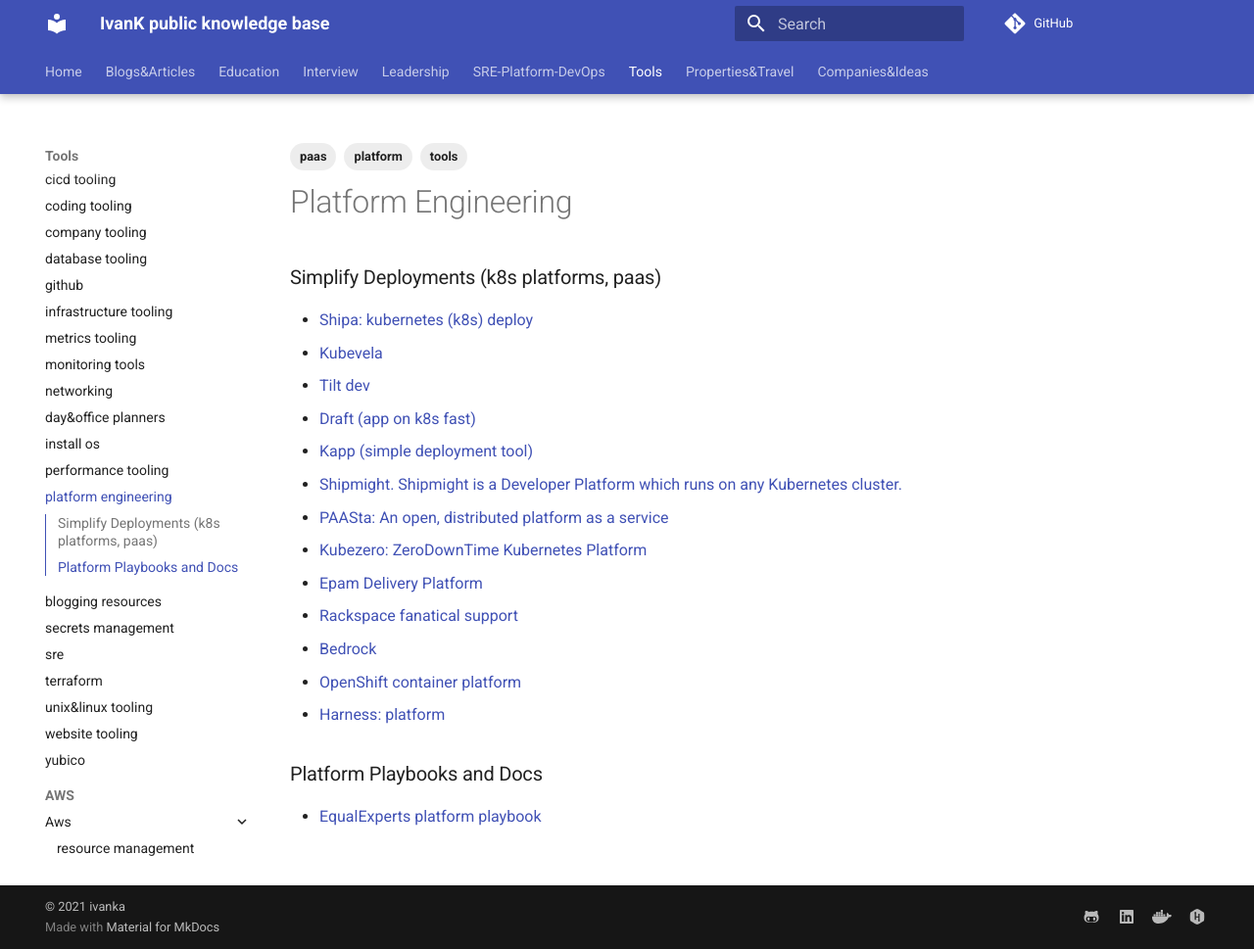
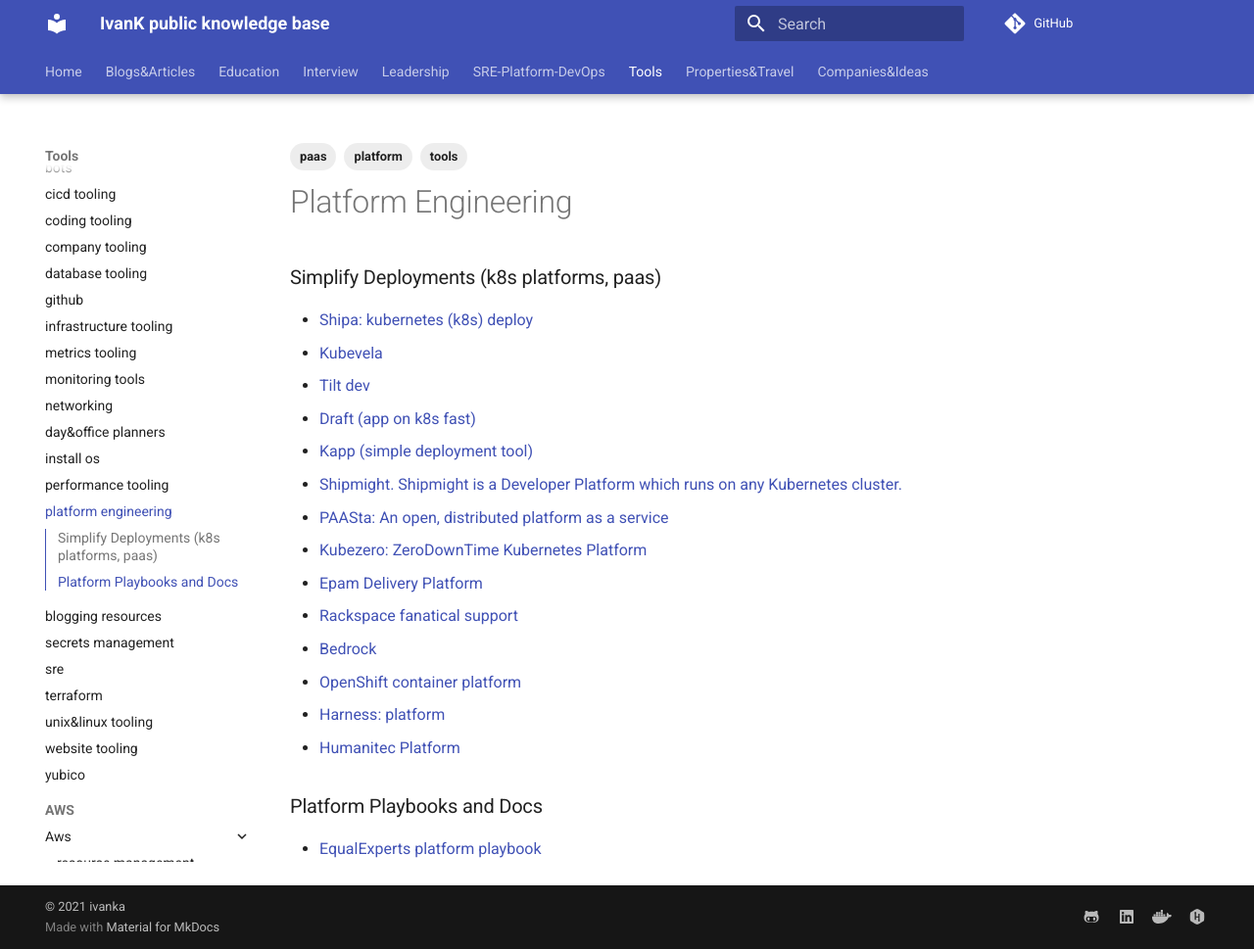
Before and after one commit to ivankatliarchuk/knowledge-base, an MkDocs documentation site: the page built from docs/tools/platforms.md, in a window 1280 px wide and 969 px high. Shown: the whole window at 98% size. Built offline with MkDocs 1.6.1 and Material for MkDocs 9.7.7, drawn with Linux system fonts in a browser that asks for light colours; comment, search, counter and statistics services are not loaded.

Commit message:
humanitec platform
Signed-off-by: ivan katliarchuk <ivan.katliarchuk@gmail.com>

```diff
--- a/docs/tools/platforms.md
+++ b/docs/tools/platforms.md
@@ -29,6 +29,7 @@
 - [Bedrock](https://bedrock.io/features)
 - [OpenShift container platform](https://docs.openshift.com/container-platform/4.15/welcome/index.html)
 - [Harness: platform](https://developer.harness.io/docs/continuous-delivery)
+- [Humanitec Platform](https://humanitec.com/)
 
 ### Platform Playbooks and Docs
 
```
